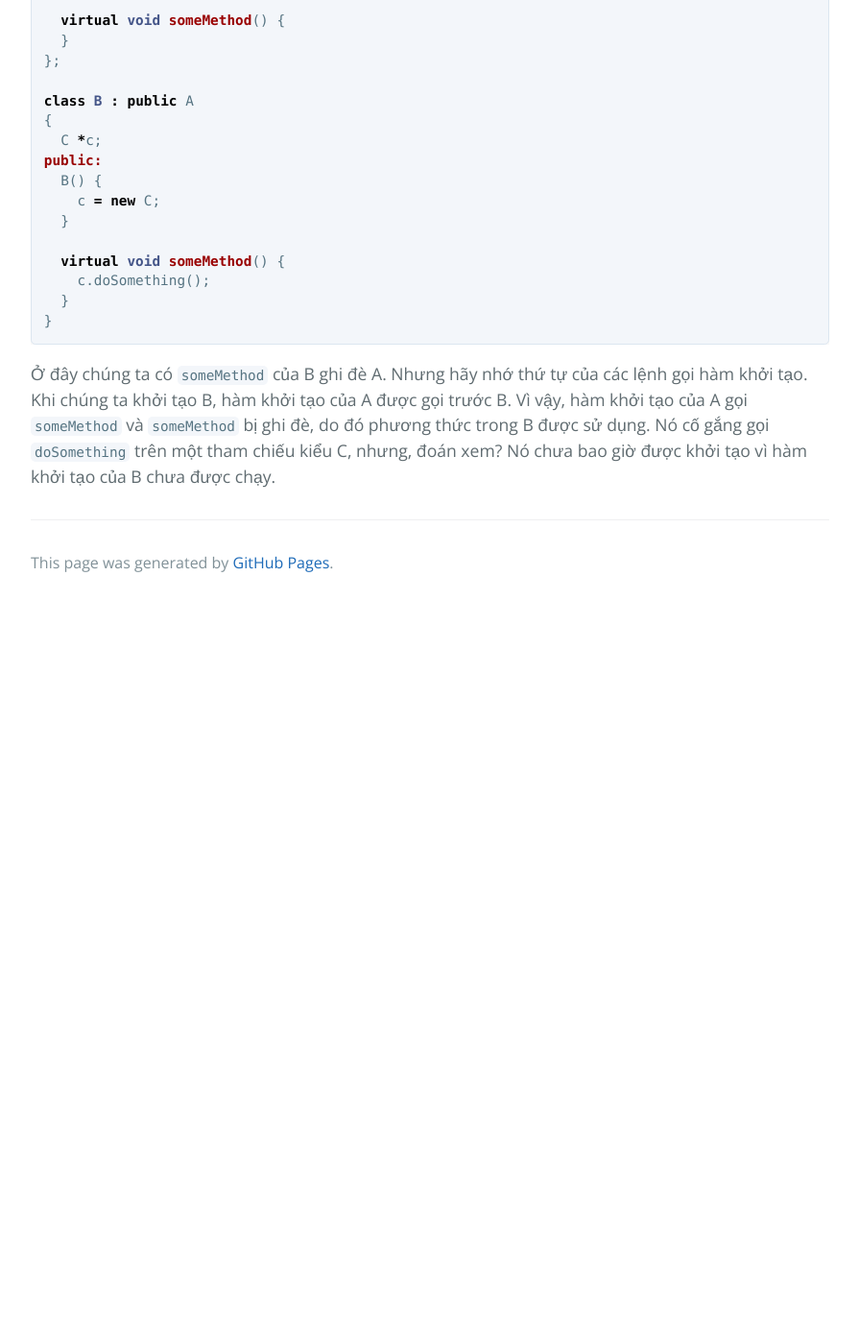
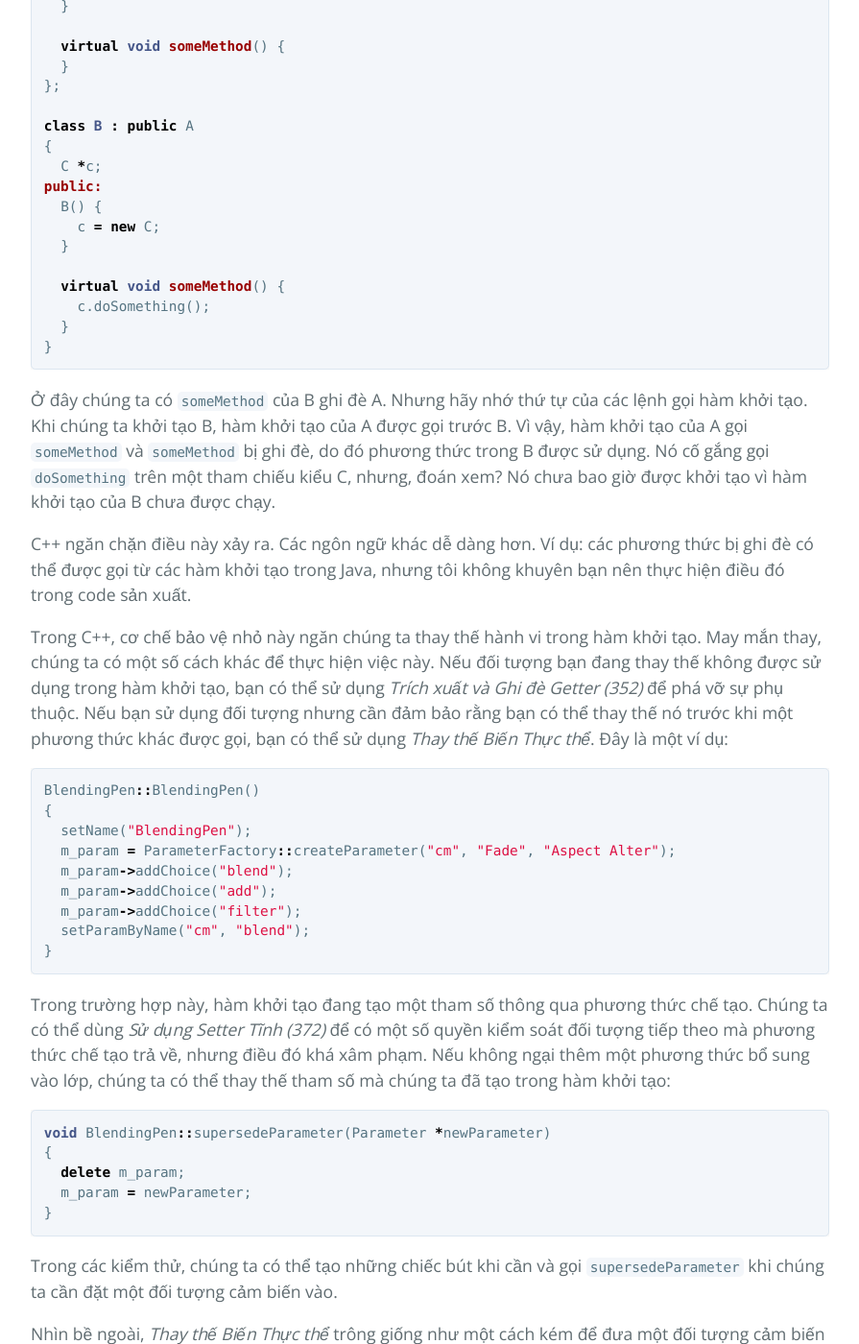
Before and after one commit to HaiBV/haibv.github.io, a Jekyll site: the page built from working-effectively-with-legacy-code/chapter-25-dependency-breaking-techniques.md, in a window 1280 px wide and 1400 px high, scrolled down 74208 px. Shown: the whole window at 96% size, without its empty margins (192-1087 px from the left). Built offline with Jekyll 4.4.1, drawn with Linux system fonts in a browser that asks for light colours; our own code applies the rules of GitHub Pages for plain Markdown files; before the commit the page ends 74838 px from its top, so only the background shows below that; some of the changed text lies outside the part shown.

Commit message:
Book - Working Efectively with Legacy Code - P3 - C25

````diff
--- a/working-effectively-with-legacy-code/chapter-25-dependency-breaking-techniques.md
+++ b/working-effectively-with-legacy-code/chapter-25-dependency-breaking-techniques.md
@@ -1939,7 +1939,7 @@
 }
 ```
 
-Vì vậy, những gì chúng ta đã làm ở đây là kéo các phương thức muốn thử nghiệm vào một siêu lớp trừu tượng, sau đó tạo một lớp con cụ thể mà chúng ta có thể sử dụng để kiểm thử chúng. Đây có phải là một phương án tốt? Từ góc nhìn thiết kế, nó kém lý tưởng. Chúng ta đã phân bổ một bộ tính năng cho hai lớp chỉ để giúp việc kiểm thử dễ dàng hơn. Sự chênh lệch có thể gây nhầm lẫn nếu mối quan hệ giữa các đặc điểm trong mỗi lớp không chặt chẽ và đó là trường hợp đang xét ở đây. Chúng ta có `Scheduler`, chịu trách nhiệm cập nhật các mục lập lịch và `SchedulingServices`, chịu trách nhiệm về nhiều việc khác nhau, bao gồm lấy thời gian mặc định cho các mục và tính toán thời gian chết. Cách tốt hơn là để `Scheduler` ủy quyền cho một số đối tượng trình xác thực biết cách giao tiếp với cơ sở dữ liệu, nhưng nếu bước đó có vẻ quá rủi ro để thực hiện ngay lập tức hoặc có các phần phụ thuộc không tốt khác, thì việc nâng cấp các tính năng là bước đầu tiên tốt. Nếu bạn _Bảo toàn Chữ ký (312)_ và _Dựa vào Trình biên dịch (315)_, điều đó sẽ ít rủi ro hơn nhiều. Chúng ta có thể chuyển sang ủy quyền sau khi có nhiều kiểm thử hơn.
+Vì vậy, những gì chúng ta đã làm ở đây là kéo các phương thức muốn kiểm thử vào một siêu lớp trừu tượng, sau đó tạo một lớp con `cụ` thể mà chúng ta có thể sử dụng để kiểm thử chúng. Đây có phải là _Thay thế Biến Thực thể_? Từ góc nhìn thiết kế, nó kém lý tưởng. Chúng ta đã phân bổ một bộ tính năng cho _Tham số hòa hai khởi tạo kiểm thử_ dễ dàng hơn. Sự chênh lệch có thể gây nhầm lẫn nếu _Thay thế Biến Thực thể giữa _các đặc điểm trong mỗi lớp không chặt chẽ và đó là trường hợp đang xét ở đây. Chúng ta có `Sch_Trích xuất và Ghi đè eduler`, chế tạo lập _lịch và `SchedulingServices`, chịu trách nhiệm về nhiều việc khác nhau, bao gồm lấy thời gian mặc định cho các mục và tính toán thời gian chết. Cách tốt hơn là để `Scheduler` ủy quyền cho một số đối tượng trình xác thực biết cách giao tiếp với cơ sở dữ liệu, nhưng nếu bước đó có vẻ quá rủi ro để thực hiện ngay lập tức hoặc có các phần phụ thuộc không tốt khác, thì việc nâng cấp các tính năng là bước đầu tiên tốt. Nếu bạn _Bảo toàn Chữ ký (312)_ và _Dựa vào Trình biên dịch (315)_, điều đó sẽ ít rủi ro hơn nhiều. Chúng ta có thể chuyển sang ủy quyền sau khi có nhiều kiểm thử hơn.
 
 ### Các bước thực hiện
 
@@ -2320,11 +2320,11 @@
 }
 ```
 
-Trong lớp con mới này, chúng ta có thể làm bất cứ điều gì cần làm để có được sự tách biệt hoặc cảm nhận mà chúng ta cần. Trong trường hợp này, về cơ bản, chúng ta đang loại bỏ hầu hết hành vi của `createForwardMessage`, nhưng nếu chúng không cần cho mục đích cụ thể mà chúng ta đang thử nghiệm bây giờ thì điều đó vẫn ổn.
-
-Trong code sản phẩm, chúng ta khởi tạo `MessageForwarders`; trong các kiểm thử, chúng ta khởi tạo `TestMessageForwarders`. Chúng ta có thể tách biệt bằng cách sửa đổi tối thiểu code sản phẩm. Tất cả những gì chúng ta làm là thay đổi phạm vi của một phương thức từ privated sang protected.
-
-Nói chung, lý do mà bạn có trong một lớp xác định mức độ bạn có thể sử dụng tính kế thừa để phân tách các phần phụ thuộc. Đôi khi bạn có một sự phụ thuộc mà bạn muốn loại bỏ bằng một phương thức nhỏ. Vào những lúc khác, bạn phải ghi đè một phương thức lớn hơn để tách phần phụ thuộc.
+Trong lớp con mới này, chúng ta có thể làm bất cứ điều gì cần làm để có được sự tách biệt hoặc cảm nhận mà chúng ta cần. Trong trường hợp này, về cơ bản, chúng ta đang loại bỏ hầu hết hành vi của `createForwardMessage`, nhưng nếu chúng không cần cho mục đích cụ thể mà chúng ta đang kiểm thử bây giờ thì điều đó vẫn ổn.
+
+Trong code sản `phẩm,` chúng ta khởi tạo `MessageForwarders`; trong các kiểm thử, chúng ta khởi tạo `TestMessageForwarders`. _Thay thế Biến Thực thể_ tách biệt bằng cách sửa đổi tối thiểu code sản phẩm. Tất cả những gì chúng ta làm là thay đổi phạm _Tham số hòa vi khởi tạo privated sang_ protected.
+
+Nói chung, lý do mà bạn có trong một _Thay thế Biến Thực thể mức đ_ộ bạn có thể sử dụng tính kế thừa để phân tách các phần phụ thuộc. Đôi khi bạn có _Trích xuất và Ghi đè một sự chế tạo bằng _một phương thức nhỏ. Vào những lúc khác, bạn phải ghi đè một phương thức lớn hơn để tách phần phụ thuộc.
 
 _Phân lớp và Ghi đè Phương thức_ là một kỹ thuật mạnh mẽ, nhưng bạn phải cẩn thận. Trong ví dụ trước, tôi có thể trả về một tin nhắn rỗng mà không có chủ đề, địa chỉ, v.v., nhưng điều đó chỉ có ý nghĩa nếu tôi đang kiểm thử thực tế rằng tôi có thể nhận tin nhắn từ một nơi trong phần mềm tới nơi khác và không quan tâm nội dung thực tế và địa chỉ là gì.
 
@@ -2425,3 +2425,45 @@
 ```
 
 Ở đây chúng ta có `someMethod` của B ghi đè A. Nhưng hãy nhớ thứ tự của các lệnh gọi hàm khởi tạo. Khi chúng ta khởi tạo B, hàm khởi tạo của A được gọi trước B. Vì vậy, hàm khởi tạo của A gọi `someMethod` và `someMethod` bị ghi đè, do đó phương thức trong B được sử dụng. Nó cố gắng gọi `doSomething` trên một tham chiếu kiểu C, nhưng, đoán xem? Nó chưa bao giờ được khởi tạo vì hàm khởi tạo của B chưa được chạy.
+
+C++ ngăn chặn điều này xảy ra. Các ngôn ngữ khác dễ dàng hơn. Ví dụ: các phương thức bị ghi đè có thể được gọi từ các hàm khởi tạo trong Java, nhưng tôi không khuyên bạn nên thực hiện điều đó trong code sản xuất.
+
+Trong C++, cơ chế bảo vệ nhỏ này ngăn chúng ta thay thế hành vi trong hàm khởi tạo. May mắn thay, chúng ta có một số cách khác để thực hiện việc này. Nếu đối tượng bạn đang thay thế không được sử dụng trong hàm khởi tạo, bạn có thể sử dụng _Trích xuất và Ghi đè Getter (352)_ để phá vỡ sự phụ thuộc. Nếu bạn sử dụng đối tượng nhưng cần đảm bảo rằng bạn có thể thay thế nó trước khi một phương thức khác được gọi, bạn có thể sử dụng _Thay thế Biến Thực thể_. Đây là một ví dụ:
+
+```cpp
+BlendingPen::BlendingPen()
+{
+  setName("BlendingPen");
+  m_param = ParameterFactory::createParameter("cm", "Fade", "Aspect Alter");
+  m_param->addChoice("blend");
+  m_param->addChoice("add");
+  m_param->addChoice("filter");
+  setParamByName("cm", "blend");
+}
+```
+
+Trong trường hợp này, hàm khởi tạo đang tạo một tham số thông qua phương thức chế tạo. Chúng ta có thể dùng _Sử dụng Setter Tĩnh (372)_ để có một số quyền kiểm soát đối tượng tiếp theo mà phương thức chế tạo trả về, nhưng điều đó khá xâm phạm. Nếu không ngại thêm một phương thức bổ sung vào lớp, chúng ta có thể thay thế tham số mà chúng ta đã tạo trong hàm khởi tạo:
+
+```cpp
+void BlendingPen::supersedeParameter(Parameter *newParameter)
+{
+  delete m_param;
+  m_param = newParameter;
+}
+```
+
+Trong các kiểm thử, chúng ta có thể tạo những chiếc bút khi cần và gọi `supersedeParameter` khi chúng ta cần đặt một đối tượng cảm biến vào.
+
+Nhìn bề ngoài, _Thay thế Biến Thực thể_ trông giống như một cách kém để đưa một đối tượng cảm biến vào đúng vị trí, nhưng trong C++, khi _Tham số hòa Trình khởi tạo (379)_ quá khó xử vì logic rối rắm trong hàm khởi tạo, _Thay thế Biến Thực thể (404)_ có thể là lựa chọn tốt nhất. Trong các ngôn ngữ cho phép lệnh gọi ảo trong hàm khởi tạo, _Trích xuất và Ghi đè Phương thức chế tạo (350)_ thường là lựa chọn tốt hơn.
+
+> Nói chung, việc cung cấp các setter có thể thay đổi các đối tượng cơ sở mà một đối tượng sử dụng là một cách thực hành kém. Những setters đó cho phép khách hàng thay đổi đáng kể hành vi của một đối tượng trong suốt vòng đời của nó. Khi ai đó có thể thực hiện những thay đổi đó, bạn phải biết lịch sử của đối tượng đó để hiểu điều gì xảy ra khi bạn gọi một trong các phương thức của nó. Khi bạn không có setters, mã sẽ dễ hiểu hơn.
+
+Một điều thú vị khi sử dụng từ thay thế làm tiền tố phương thức là nó khá lạ mắt và không phổ biến. Nếu bạn lo lắng về việc liệu mọi người có đang sử dụng các phương pháp siêu cấp trong mã sản xuất hay không, bạn có thể thực hiện tìm kiếm nhanh để đảm bảo rằng không có.
+
+### Các bước thực hiện
+
+1. Xác định biến mẫu mà bạn muốn thay thế.
+
+2. Tạo một phương thức có tên supersedeXXX, trong đó XXX là tên biến bạn muốn thay thế.
+
+3. Trong phương thức này, hãy viết bất kỳ mã nào bạn cần để hủy phiên bản trước đó của biến và đặt nó thành giá trị mới. Nếu biến là một tham chiếu, hãy xác minh rằng không có bất kỳ tham chiếu nào khác trong lớp tới đối tượng mà nó trỏ tới. Nếu có, bạn có thể phải thực hiện thêm công việc trong phương pháp thay thế để đảm bảo rằng việc thay thế đối tượng là an toàn và có tác dụng phù hợp
````
